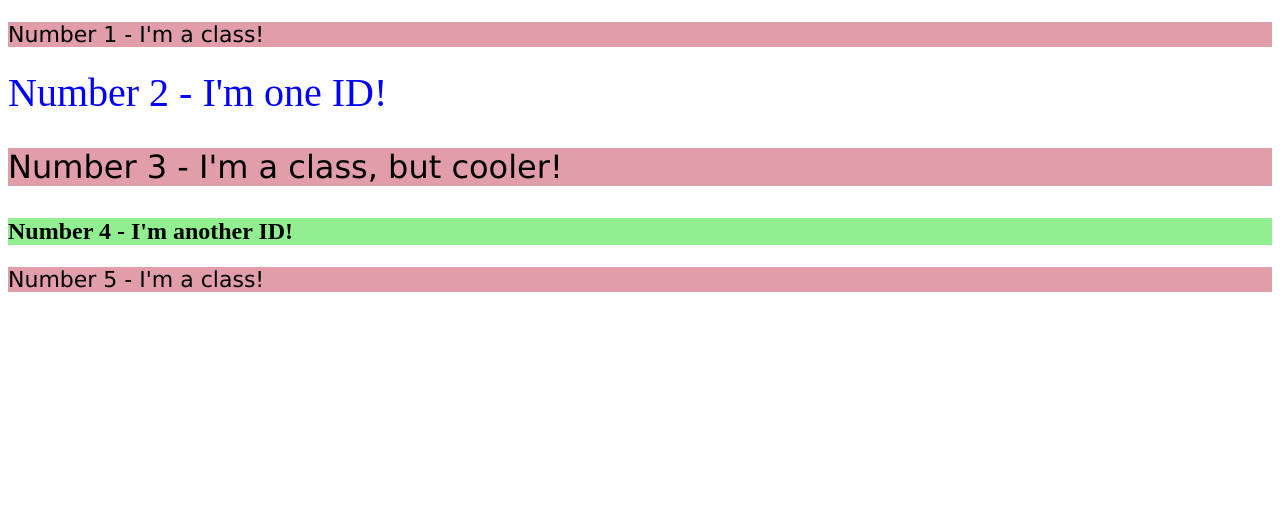
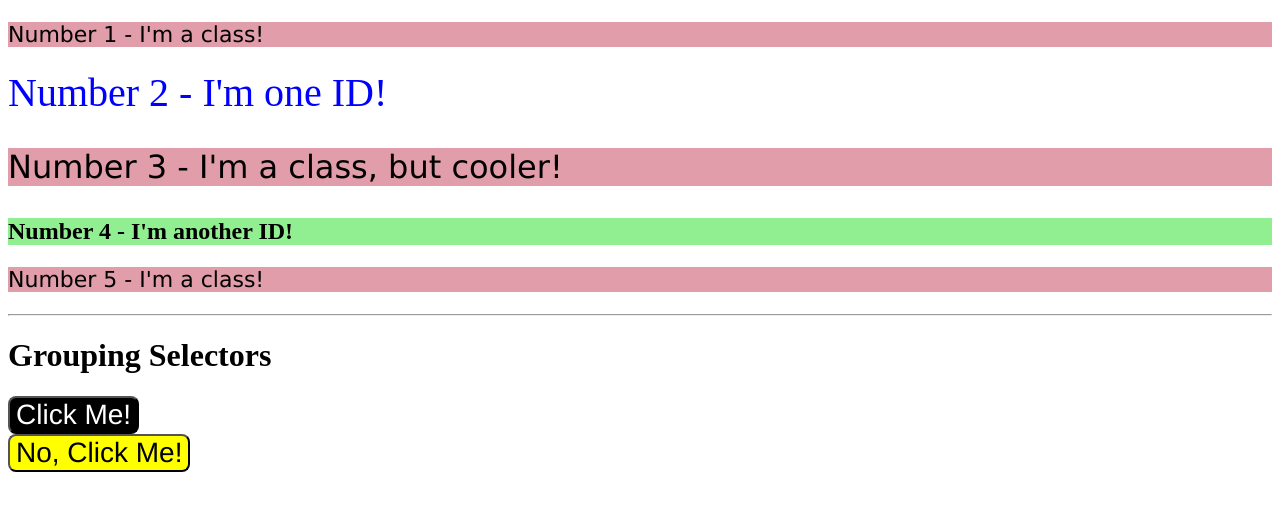
Before and after one commit to ravenalexa/css-exercises, a plain HTML site: page index.html in a window 1280 px wide. Drawn offline with Linux system fonts and the light colour scheme.

Commit message:
Grouping Selector Practice

```diff
--- a/index.html
+++ b/index.html
@@ -20,6 +20,21 @@
 
   <p class="odd-elements">Number 5 - I'm a class!</p>
 
+  <hr>
+
+  <h1>Grouping Selectors</h1>
+
+  <button class="click-me">Click Me!</button>
+  <br>
+  <button class="no-click-me">No, Click Me!</button>
+
+
+
+
+
+
+
+
 </body>
 
 
--- a/styles.css
+++ b/styles.css
@@ -1,3 +1,7 @@
+
+
+/* Class/ID Selector Practice */
+
 .odd-elements {
   background-color: rgb(225, 157, 169);
   font-family: Verdana, DejaVu Sans, sans-serif;
@@ -18,3 +22,41 @@
   font-size: 24px;
   font-weight: bold;
 }
+
+/* Grouping Selector Practice Below*/
+
+
+
+.click-me,
+.no-click-me {
+  font-size: 28px;
+  font-family: Helvetica, 'Times New Roman', sans-serif;
+  cursor: pointer;
+  border-radius: 8px;
+}
+
+/*Click Me Button */
+
+.click-me{
+  background-color: black;
+  color: white;
+}
+
+.click-me:hover {
+  background-color: lightgray;
+  box-shadow: 5px 5px;
+}
+
+
+/* No Click Me Button*/
+
+.no-click-me:hover {
+  background-color: lightgray;
+  box-shadow: 5px 5px;
+}
+
+
+.no-click-me{
+  background-color: yellow;
+  color: black;
+}
```
